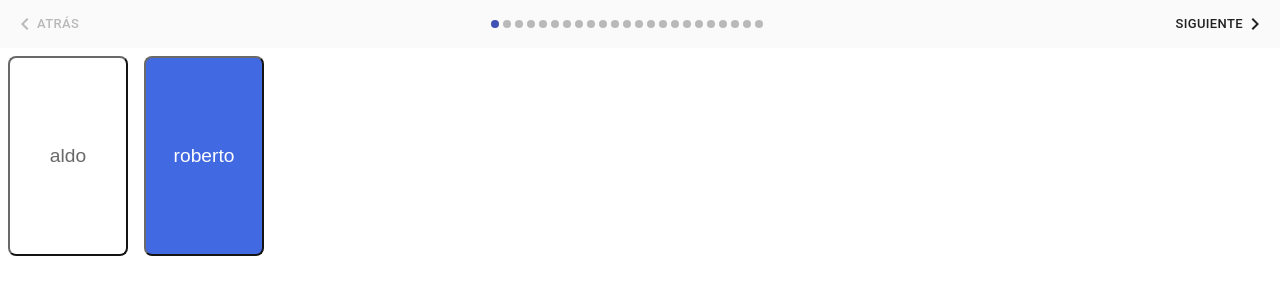
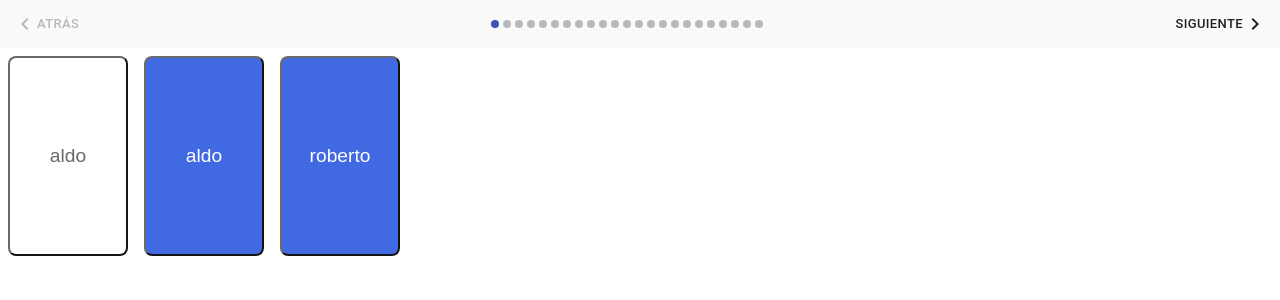
Before and after one commit to AldoGatica123/lambda_survey, a React (Create React App) app: page / in a window 1280 px wide. Shown: the top 300 px of the page. Built offline with nearby package versions, Linux system fonts and the light colour scheme.

Commit message:
ToggleButton behaviour achieved

```diff
--- a/src/components/ToggleButton.js
+++ b/src/components/ToggleButton.js
@@ -4,18 +4,19 @@ import React, {useState} from "react";
 const SLIDE_06 = (props) => {
   const {style} = props;
 
-  const initialVal = [{ id: "aldo", active: false}, { id: "roberto", active: true}];
+  const initialVal = [{ id: "aldo", active: false}, { id: "aldo", active: true}, { id: "roberto", active: true}];
   const [buttonArray, setData] = useState(initialVal);
 
-  // const toggleButton = () => setData(data[0].name = "qwer");
-  const activation = (values) => {
-    console.log(values);
-    const newVal = {id: values, active: false};
-    setData([...buttonArray, newVal]);
+  const activation = (index) => {
+    console.log(index);
+    let newVal = buttonArray[index];
+    newVal.active = !newVal.active;
+    const newArray = Object.assign([], buttonArray, {[index]: newVal});
+    setData(newArray);
   };
 
   const buttons = buttonArray.map( (button, index) =>
-    <ToggleButton key={index} style={style} values={button} toggleClick={activation}/>
+    <ToggleButton id={index} style={style} values={button} toggleClick={activation}/>
   );
 
   return(
@@ -26,13 +27,13 @@ const SLIDE_06 = (props) => {
 };
 
 const ToggleButton = (props) => {
-  const {style, values, toggleClick} = props;
+  const {style, id, values, toggleClick} = props;
 
   let activeStyle = values.active ? style.inactiveToggleButton : style.activeToggleButton;
 
   return (
     <div>
-      <button  className={activeStyle} name={values.id} onClick={() => toggleClick(values.id)}>
+      <button  className={activeStyle} name={values.id} onClick={() => toggleClick(id)}>
         {values.id}
       </button>
     </div>
```
